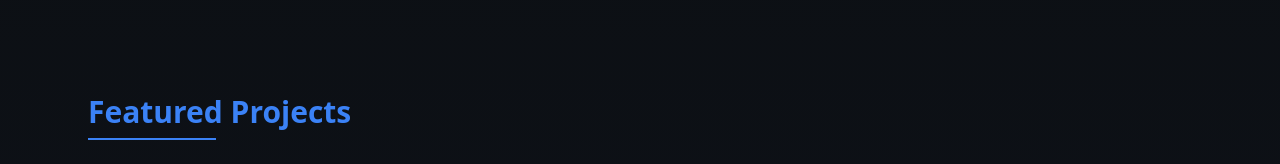
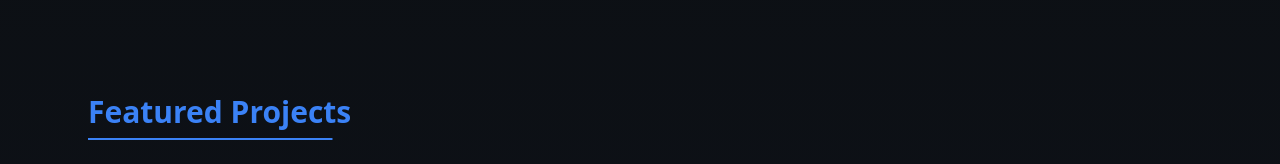
Before and after one commit to Naman105/portfolio, a React (Vite) app: page / in a window 1280 px wide. Shown: the part 1500-1664 px from the top of the page. Built offline with nearby package versions, Linux system fonts and the light colour scheme.

Commit message:
small change

```diff
--- a/src/App.jsx
+++ b/src/App.jsx
@@ -358,7 +358,7 @@ Featured Projects
 
 <motion.div
   initial={{ scaleX: 0 }}
-  whileInView={{ scaleX: 1 }}
+  whileInView={{ scaleX: 1.91 }}
   transition={{ duration: 0.6 }}
   viewport={{ once: true }}
   className="origin-left h-[2px] w-32 bg-blue-500 mb-6"
```
